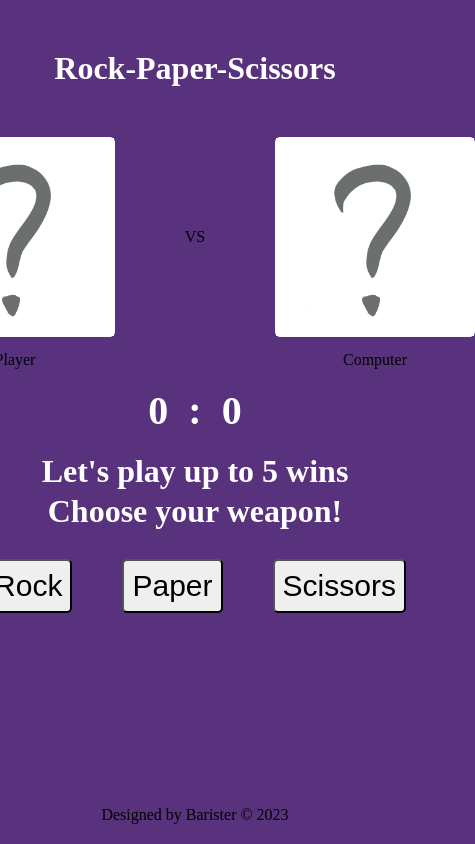
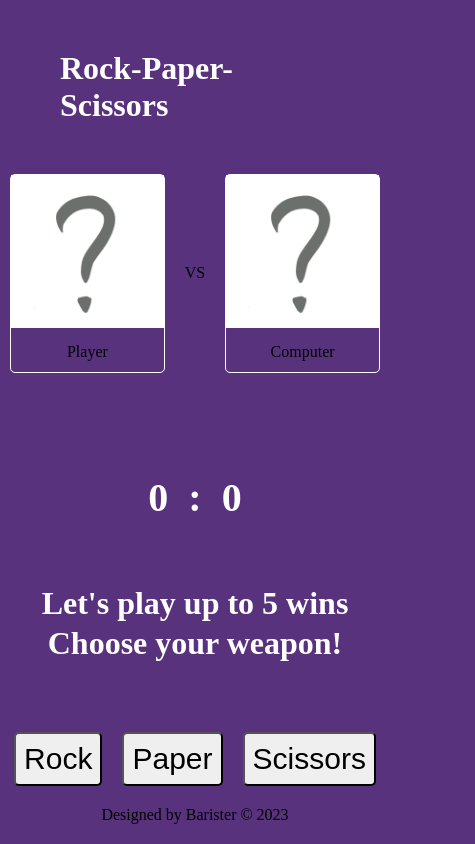
Before and after one commit to Barister/rock-paper-scissors, a plain HTML site: page index.html in a window 390 px wide. Shown: the whole page, 475 px wide, since content can reach past the window. Drawn offline with Linux system fonts and the light colour scheme.

Commit message:
Edited CSS for mobile ready with no media queries

```diff
--- a/css/style.css
+++ b/css/style.css
@@ -16,6 +16,7 @@ body {
     flex-direction: column;
     justify-content: space-between;
     align-items: center;
+    padding: 0 10px;
 }
 
 
@@ -26,7 +27,9 @@ header {
 }
 
 main {
-
+    display: flex;
+    flex-direction: column;
+    justify-content: space-between;
     flex: 1 0 auto;
     align-items: center;
 }
@@ -39,7 +42,7 @@ main img {
 .battle {
     display: flex;
     align-items: center;
-    gap: 50px;
+    gap: 20px;
     justify-content: center;
 }
 
@@ -50,8 +53,8 @@ main img {
 
 .player, .computer {
     border: 1px solid #fff;
-    height: 200px;
-    width: 200px;
+    max-height: 200px;
+    max-width: 200px;
     border-radius: 5px;
 }
 
@@ -91,7 +94,7 @@ main img {
 .buttons {
     justify-content: center;
     display: flex;
-    gap: 50px;
+    gap: 20px;
 }
 
 .buttons button {
```
